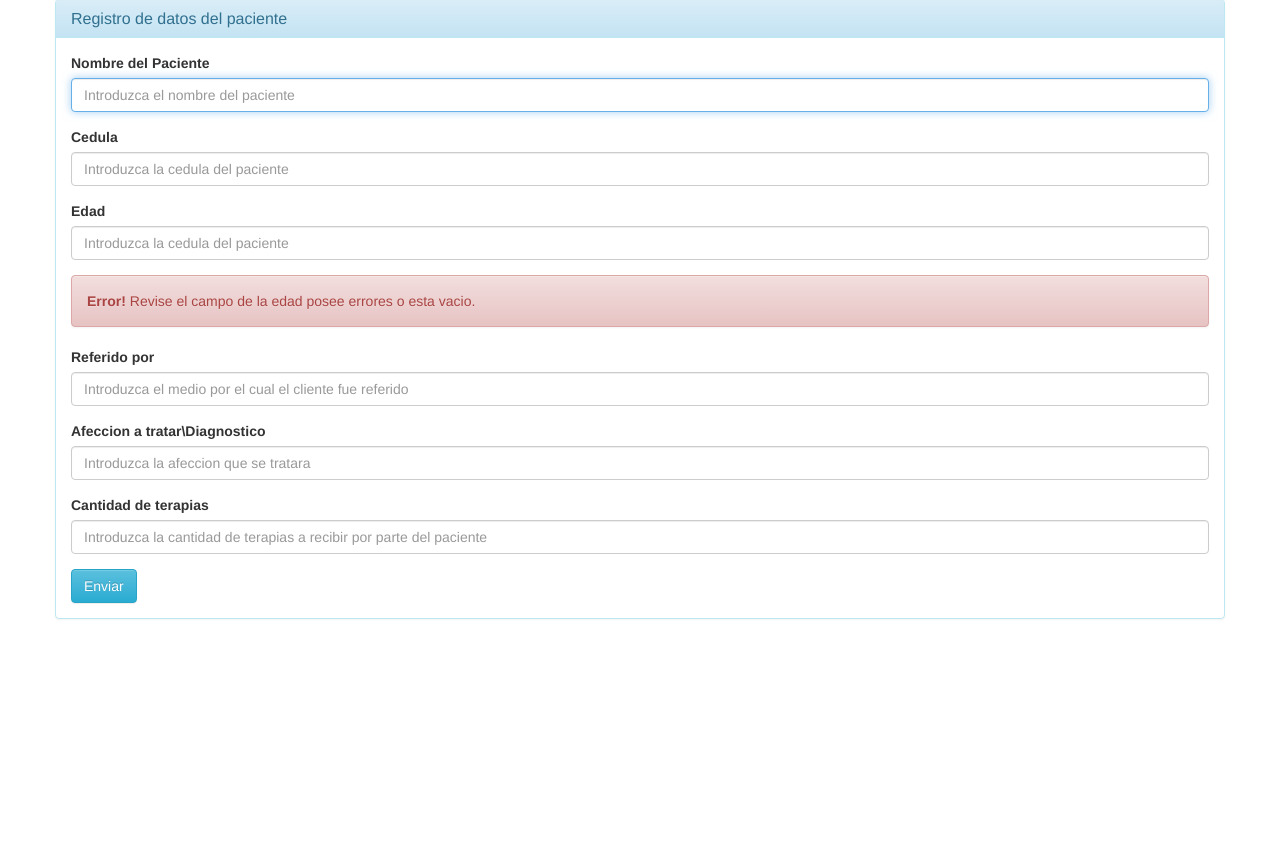
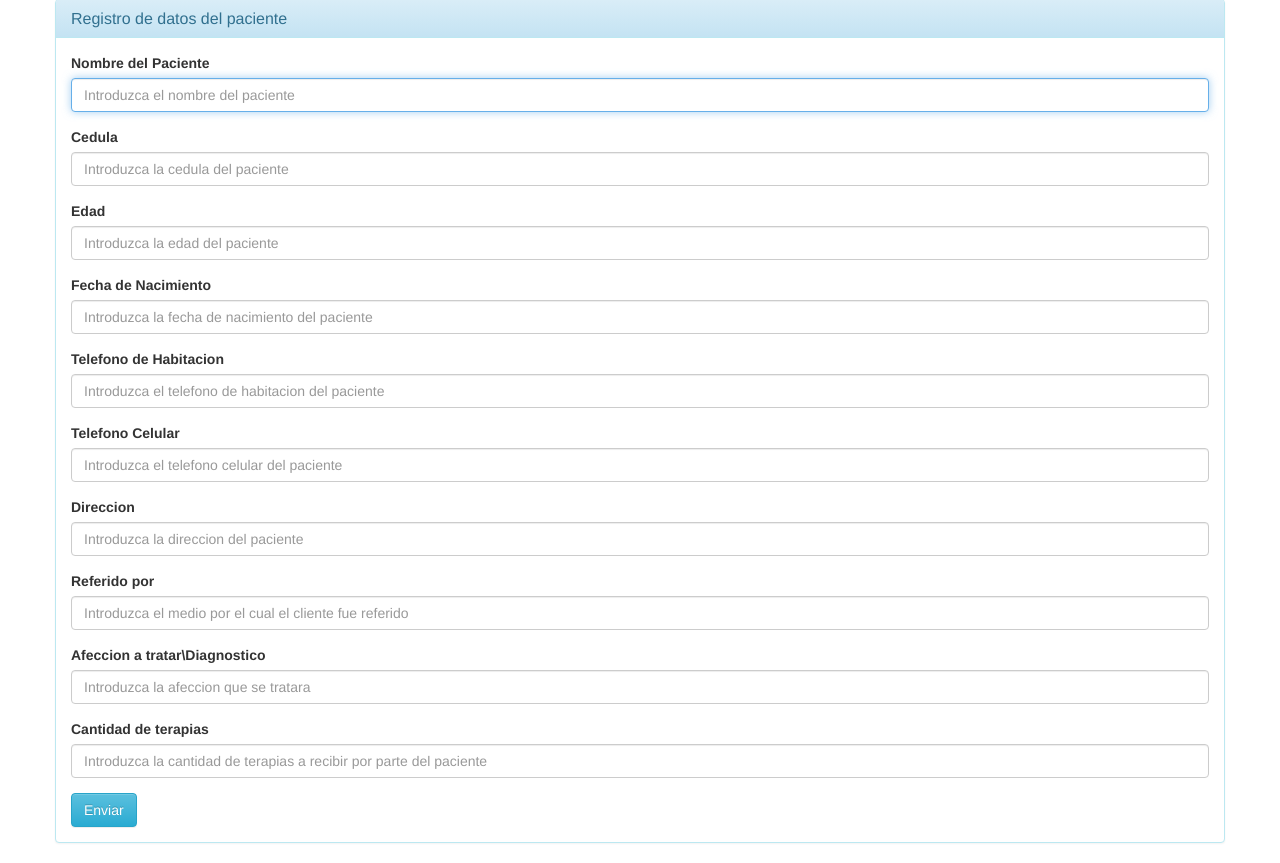
Before and after one commit to iglesiasdan/milivwebsite, a PHP site: page /registro_paciente.php in a window 1280 px wide. Shown: the part 247-1110 px from the top of the page. Before the commit the page ends 866 px from the top, so only its background shows below. Run offline with PHP 8.4, Linux system fonts and the light colour scheme; some libraries are stand-ins or nearby versions.

Commit message:
se agregaron todos los campos

```diff
--- a/views/registro_paciente.php
+++ b/views/registro_paciente.php
@@ -53,11 +53,15 @@ loadDoc("q="+n,"proc.php",function(){
 $(document).ready(function(){
 
   $( "#alert_nombre" ).hide();
-
   $( "#alert_n_terapias" ).hide();
   $("#alert_cedula").hide();
   $("#alert_referido").hide();
   $( "#alert_afeccion" ).hide();
+  $("#alert_edad").hide();
+  $("#alert_nacimiento").hide();
+  $("#alert_t_casa").hide();
+  $("#alert_t_movil").hide();
+  $("#alert_direccion").hide();
 $('#enviar').on("click",function(){
       var nombre = $("#bus").val();
       var refer = $("#referidop").val();//nuevo
@@ -66,6 +70,10 @@ $('#enviar').on("click",function(){
       var ced = $("#cedula").val();
       var afexion = $("#afeccion").val();
       var age = $("#edad").val();
+      var nac = $("#f_nacimiento").val();
+      var casa = $("#t_casa").val();
+      var movil = $("#t_movil").val();
+      var dir = $("#direccion").val();
       $( "#alert_nombre" ).hide();
       if(nombre == ""){
             $( "#alert_nombre" ).show();
@@ -74,6 +82,26 @@ $('#enviar').on("click",function(){
       $( "#alert_edad" ).hide();
       if(age == ""){
             $( "#alert_edad" ).show();
+            return;
+          }
+      $( "#alert_nacimiento" ).hide();
+      if(nac == ""){
+            $( "#alert_nacimiento" ).show();
+            return;
+          }
+      $( "#alert_t_casa" ).hide();
+      if(casa == ""){
+            $( "#alert_t_casa" ).show();
+            return;
+          }
+      $( "#alert_t_movil" ).hide();
+      if(movil == ""){
+            $( "#alert_t_movil" ).show();
+            return;
+          }
+      $( "#alert_direccion" ).hide();
+      if(dir == ""){
+            $( "#alert_direccion" ).show();
             return;
           }
       $( "#alert_cedula" ).hide();
@@ -204,7 +232,7 @@ $('#enviar').on("click",function(){
               <div id="alert_nombre" class="alert alert-danger">
                     <strong>Error!</strong> Revise el campo del nombre que posee errores o esta vacio.
               </div>
-              <div class="form-group" id="referencia">
+              <div class="form-group" id="cedula">
                   <label for="cedula">Cedula</label>
                   <input name="cedula" type="text" class="form-control" id="cedula" data-rule-required="true" placeholder="Introduzca la cedula del paciente">
                 </div>
@@ -214,10 +242,42 @@ $('#enviar').on("click",function(){
 
                <div class="form-group" id="edad">
                   <label for="edad">Edad</label>
-                  <input name="edad" type="text" class="form-control" id="edad" data-rule-required="true" placeholder="Introduzca la cedula del paciente">
+                  <input name="edad" type="text" class="form-control" id="edad" data-rule-required="true" placeholder="Introduzca la edad del paciente">
                 </div>
                 <div id="alert_edad" class="alert alert-danger">
                     <strong>Error!</strong> Revise el campo de la edad posee errores o esta vacio.
+              </div>
+
+              <div class="form-group" id="f_nacimiento">
+                  <label for="f_nacimiento">Fecha de Nacimiento</label>
+                  <input name="f_nacimiento" type="text" class="form-control" id="f_nacimiento" data-rule-required="true" placeholder="Introduzca la fecha de nacimiento del paciente">
+                </div>
+                <div id="alert_nacimiento" class="alert alert-danger">
+                    <strong>Error!</strong> Revise el campo de la fecha de nacimiento posee errores o esta vacio.
+              </div>
+
+              <div class="form-group" id="t_casa">
+                  <label for="t_casa">Telefono de Habitacion</label>
+                  <input name="t_casa" type="text" class="form-control" id="t_casa" data-rule-required="true" placeholder="Introduzca el telefono de habitacion del paciente">
+                </div>
+                <div id="alert_t_casa" class="alert alert-danger">
+                    <strong>Error!</strong> Revise el campo del telefono de habitacion posee errores o esta vacio.
+              </div>
+
+              <div class="form-group" id="t_movil">
+                  <label for="t_movil">Telefono Celular</label>
+                  <input name="t_movil" type="text" class="form-control" id="t_movil" data-rule-required="true" placeholder="Introduzca el telefono celular del paciente">
+                </div>
+                <div id="alert_t_movil" class="alert alert-danger">
+                    <strong>Error!</strong> Revise el campo del telefono celular posee errores o esta vacio.
+              </div>
+
+              <div class="form-group" id="direccion">
+                  <label for="direccion">Direccion</label>
+                  <input name="direccion" type="text" class="form-control" id="direccion" data-rule-required="true" placeholder="Introduzca la direccion del paciente">
+                </div>
+                <div id="alert_direccion" class="alert alert-danger">
+                    <strong>Error!</strong> Revise el campo de la direccion posee errores o esta vacio.
               </div>
 
                 <div class="form-group" id="referidop">
```
